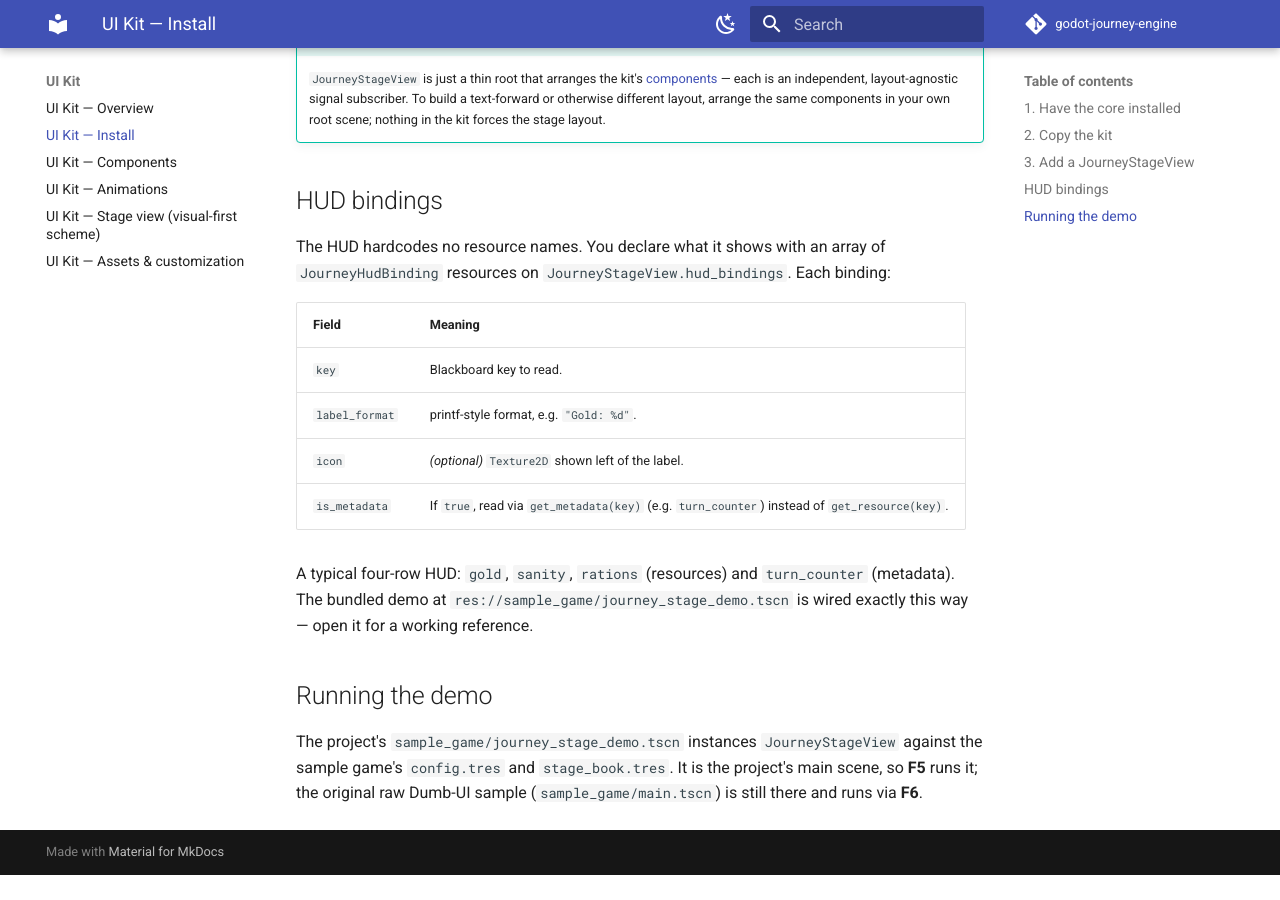
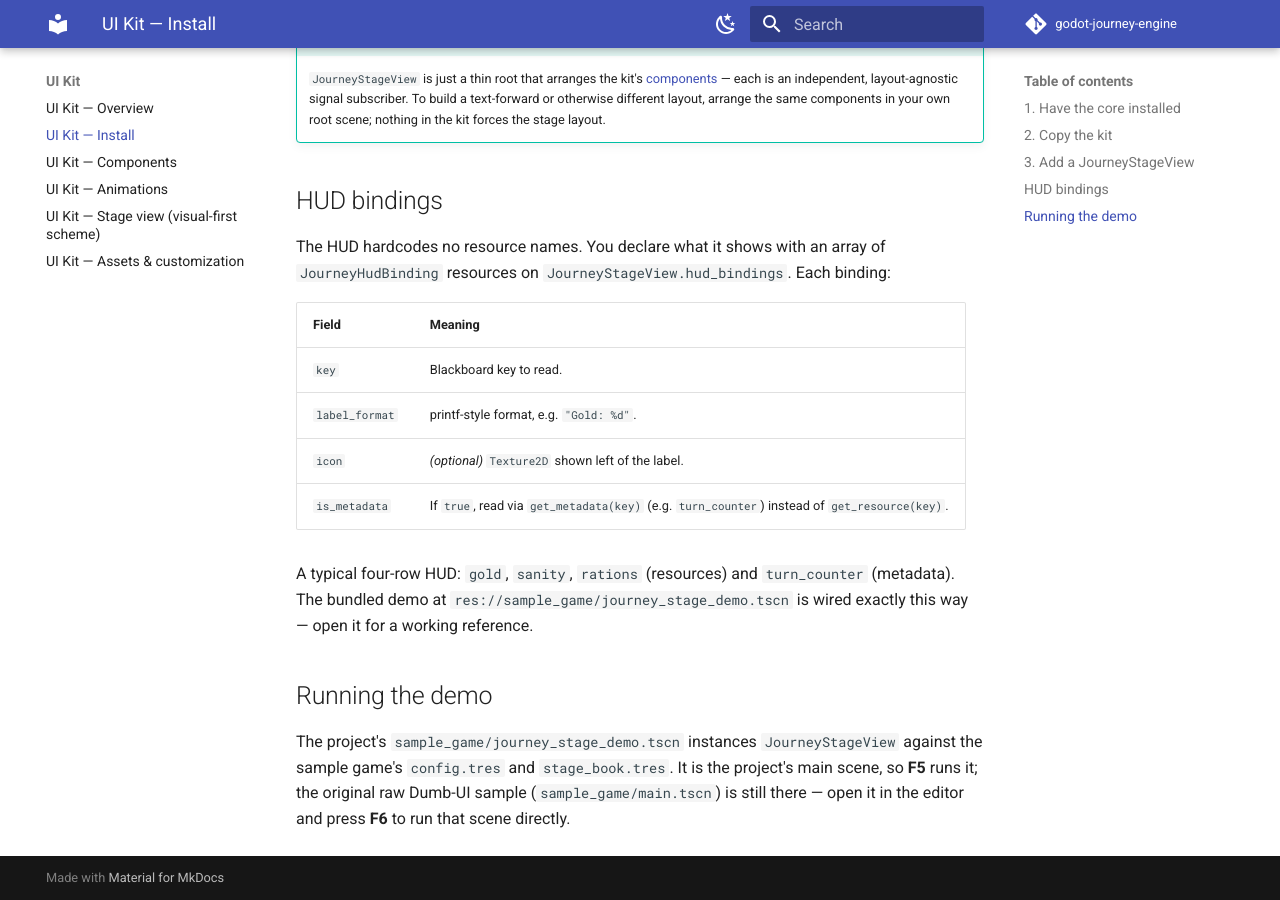
Before and after one commit to thetimothyp/godot-journey-engine, an MkDocs documentation site: the page built from docs/ui-kit/install.md, in a window 1280 px wide and 900 px high, scrolled down 1093 px. Built offline with MkDocs 1.6.1 and Material for MkDocs 9.7.7, drawn with Linux system fonts in a browser that asks for light colours; comment, search, counter and statistics services are not loaded; before the commit the page ends 1968 px from its top, so only the background shows below that.

Commit message:
docs: fix stale VERSION and clarify F5/F6 run instructions
- api.md: VERSION now reads 0.2.0 to match journey_runtime.gd
- ui-kit/install.md, stage-view.md: clarify F6 runs the open scene
  and F5 runs the main scene

```diff
--- a/docs/ui-kit/install.md
+++ b/docs/ui-kit/install.md
@@ -65,4 +65,5 @@ exactly this way — open it for a working reference.
 The project's `sample_game/journey_stage_demo.tscn` instances `JourneyStageView`
 against the sample game's `config.tres` and `stage_book.tres`. It is the project's
 main scene, so **F5** runs it; the original raw Dumb-UI sample
-(`sample_game/main.tscn`) is still there and runs via **F6**.
+(`sample_game/main.tscn`) is still there — open it in the editor and press **F6**
+to run that scene directly.
```
Also changed, not shown: docs/reference/api.md (+1 -1 lines), docs/ui-kit/stage-view.md (+1 -1 lines).
